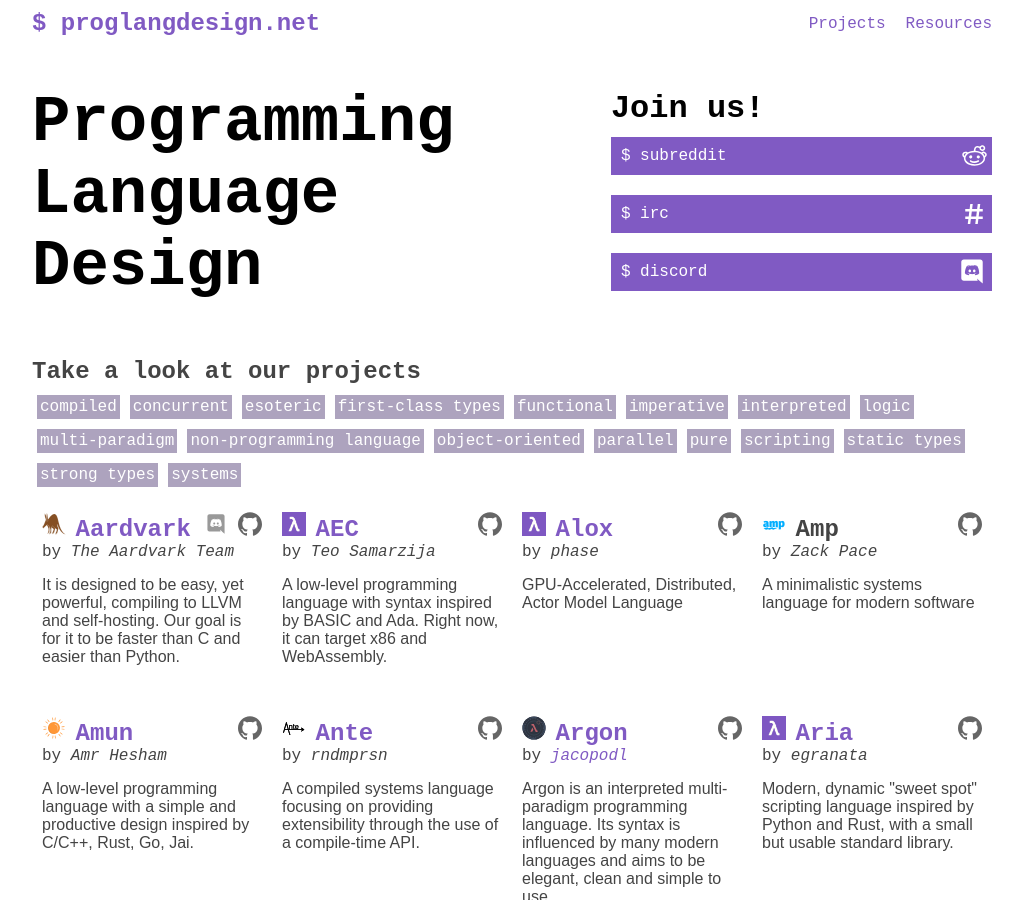
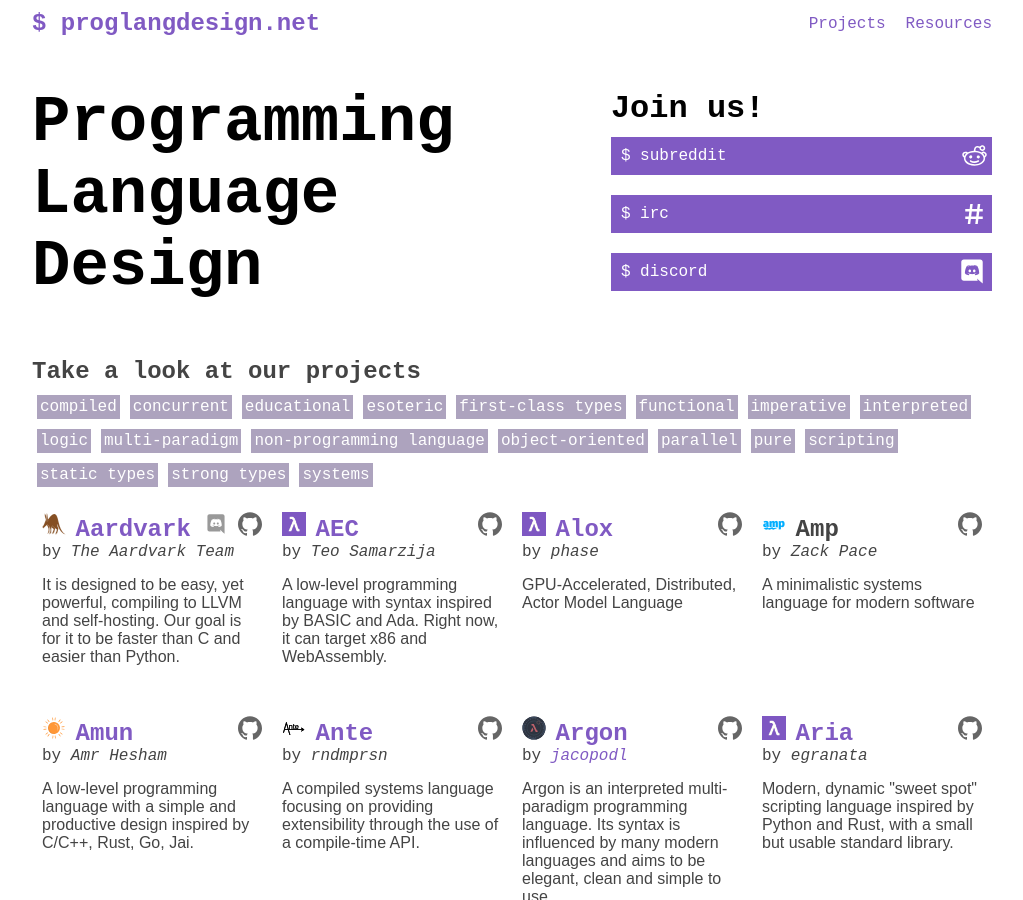
Before and after one commit to proglangdesign/proglangdesign.github.io, a Jekyll site: the page built from index.html, in a window 1280 px wide and 900 px high. Shown: the whole window, without its empty margins (128-1151 px from the left). Built offline with Jekyll 4.4.1, drawn with Linux system fonts in a browser that asks for light colours.

Commit message:
Add 'educational' tag

```diff
--- a/_data/tags.yml
+++ b/_data/tags.yml
@@ -1,6 +1,7 @@
 # please keep in alphabetical order
 - compiled
 - concurrent
+- educational
 - esoteric
 - functional
 - first-class types
```
